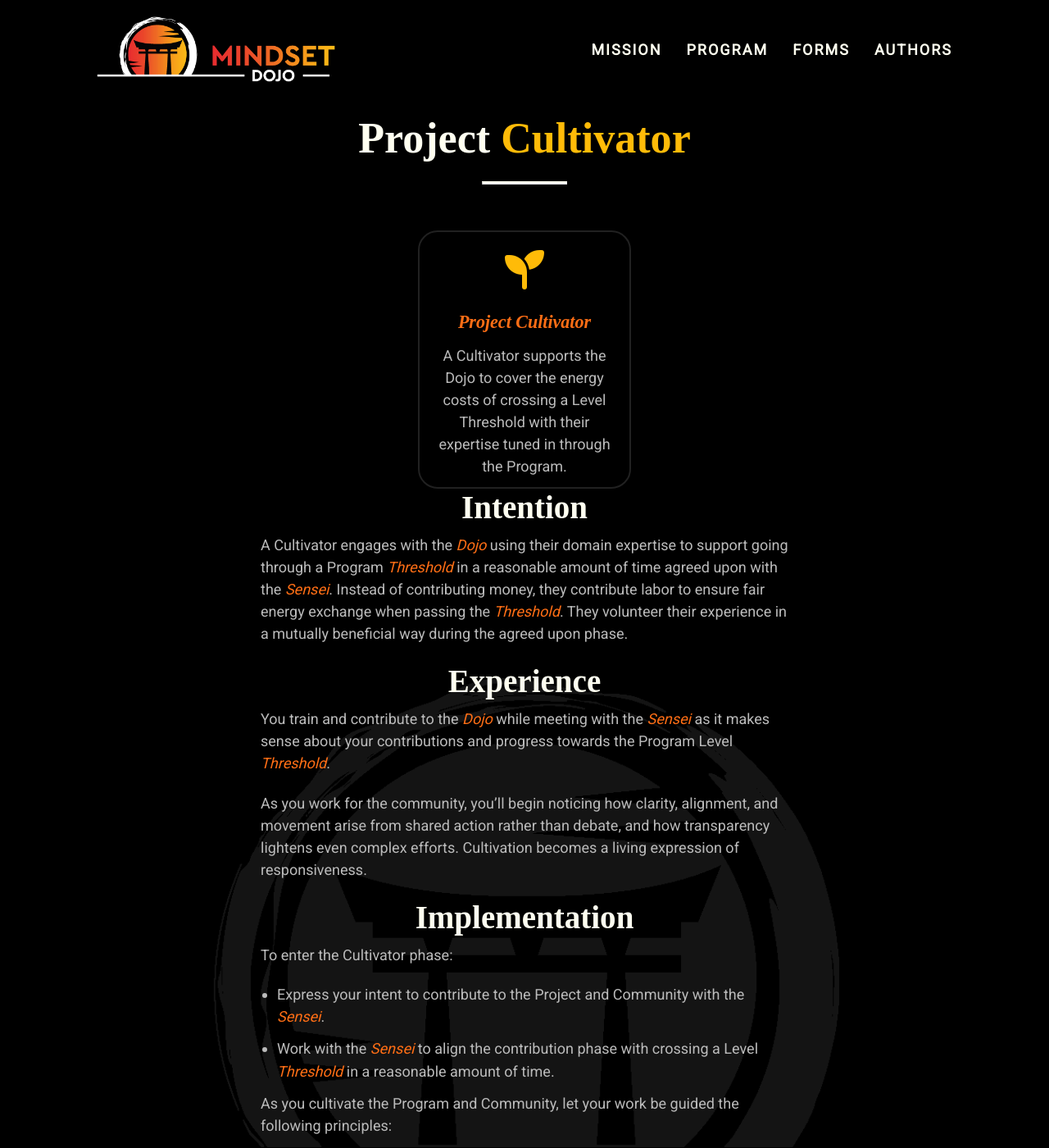
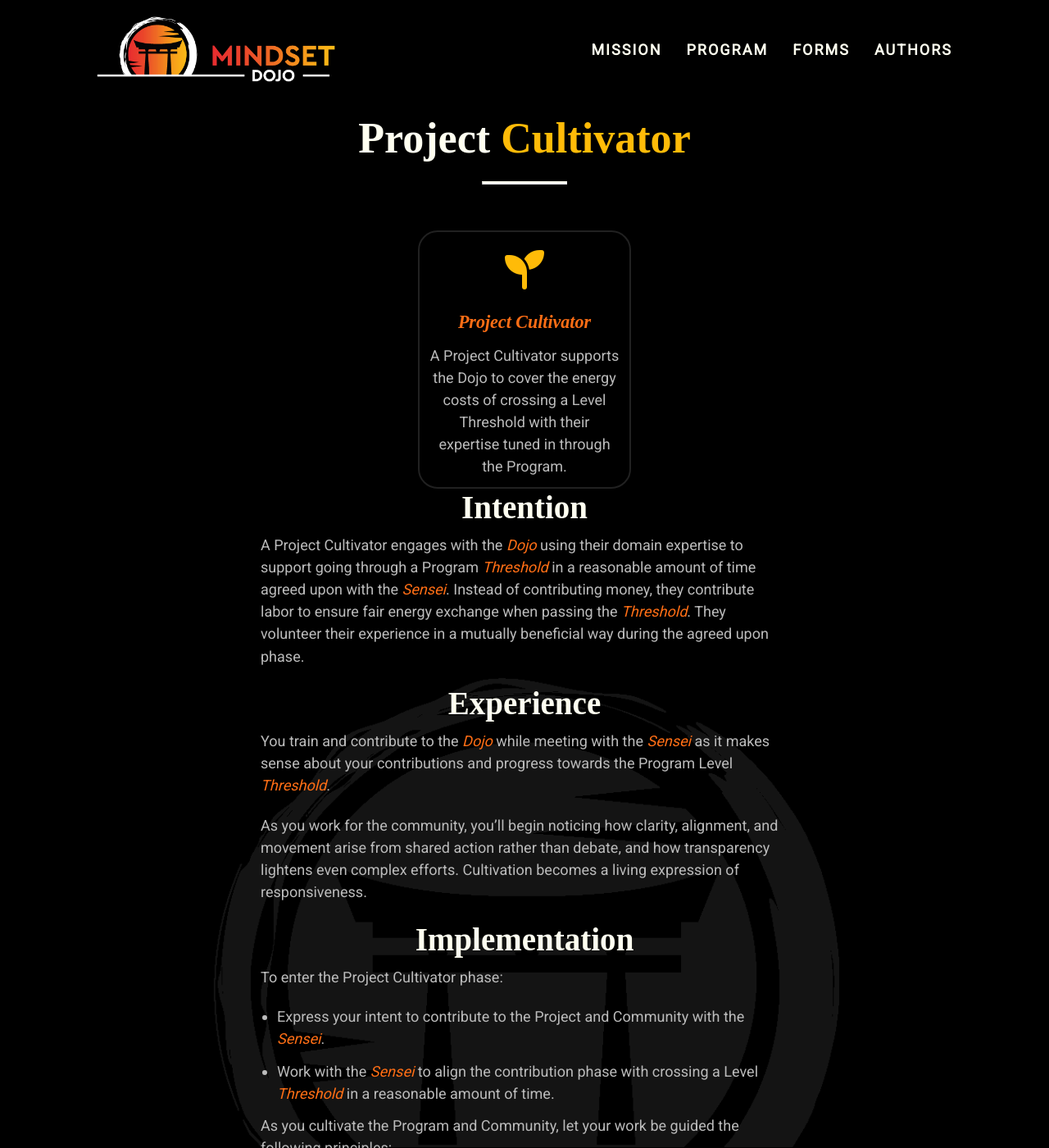
Before and after one commit to mindset-dojo/mindset-dojo.github.io, a Jekyll site: the page built from _forms/cultivator.md, in a window 1280 px wide and 1400 px high. Shown: the whole window at 82% size. Built offline with Jekyll 4.4.1, drawn with Linux system fonts in a browser that asks for light colours; some web fonts are replaced.

Commit message:
fix(cultivator): add project to cultivator.

```diff
--- a/_forms/cultivator.md
+++ b/_forms/cultivator.md
@@ -6,7 +6,7 @@ published_date: 2025-11-13
 refactored_date: 2025-11-27
 authors:
 - kyle-ingersoll
-excerpt: A Cultivator supports the Dojo to cover the energy costs of crossing a Level Threshold with their expertise tuned in through the Program.
+excerpt: A Project Cultivator supports the Dojo to cover the energy costs of crossing a Level Threshold with their expertise tuned in through the Program.
 icon: fa-solid fa-seedling
 tags:
   - responsibility
@@ -22,7 +22,7 @@ inspirations:
 
 ## Intention
 
-A Cultivator engages with the [Dojo](../dojo/) using their domain expertise to support going through a Program [Threshold](../threshold/) in a reasonable amount of time agreed upon with the [Sensei](../sensei/). Instead of contributing money, they contribute labor to ensure fair energy exchange when passing the [Threshold](../threshold/). They volunteer their experience in a mutually beneficial way during the agreed upon phase.
+A Project Cultivator engages with the [Dojo](../dojo/) using their domain expertise to support going through a Program [Threshold](../threshold/) in a reasonable amount of time agreed upon with the [Sensei](../sensei/). Instead of contributing money, they contribute labor to ensure fair energy exchange when passing the [Threshold](../threshold/). They volunteer their experience in a mutually beneficial way during the agreed upon phase.
 
 ## Experience
 
@@ -32,7 +32,7 @@ As you work for the community, you'll begin noticing how clarity, alignment, and
 
 ## Implementation
 
-To enter the Cultivator phase:
+To enter the Project Cultivator phase:
 
 - Express your intent to contribute to the Project and Community with the [Sensei](../sensei/).
 - Work with the [Sensei](../sensei/) to align the contribution phase with crossing a Level [Threshold](../threshold/) in a reasonable amount of time.
```
